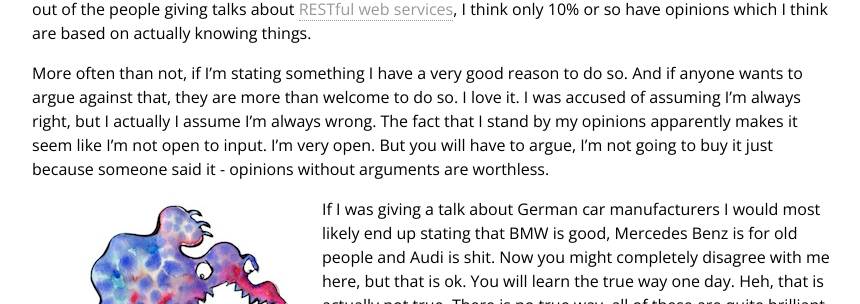
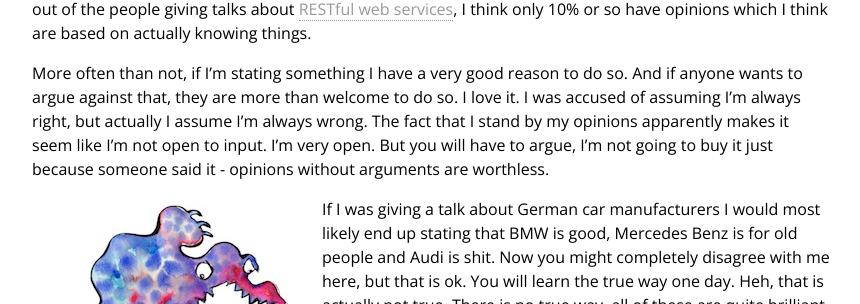
Before and after one commit to juokaz/juokaz.com, a Jekyll site: the page built from _posts/2013-01-29-i-have-a-wrong-opinion.markdown, in a window 1280 px wide and 900 px high, scrolled down 661 px. Shown: the part 198-502 px from the top of the window, without its empty margins (208-1068 px from the left). Built offline with Jekyll 4.4.1, drawn with Linux system fonts in a browser that asks for light colours; comment, search, counter and statistics services are not loaded.

Commit message:
Fixed a spelling mistake

```diff
--- a/_posts/2013-01-29-i-have-a-wrong-opinion.markdown
+++ b/_posts/2013-01-29-i-have-a-wrong-opinion.markdown
@@ -17,7 +17,7 @@ It doesn't matter if it's a written article or a conference talk - I want to hea
 
 Obviously there is a risk of listening to someone who is convincing enough to sound trustworthy and then cause yourself some problems down the road. That happens. But if you can't separate right from wrong, I really hope you are not reading any newspapers. World is filled with misinformed and delusional people, but when one is presented with a variety of opinions he can see the correct way. For himself. For example out of the people giving talks about [RESTful web services](http://en.wikipedia.org/wiki/Representational_state_transfer), I think only 10% or so have opinions which I think are based on actually knowing things.
 
-More often than not, if I'm stating something I have a very good reason to do so. And if anyone wants to argue against that, they are more than welcome to do so. I love it. I was accused of assuming I'm always right, but I actually I assume I'm always wrong. The fact that I stand by my opinions apparently makes it seem like I'm not open to input. I'm very open. But you will have to argue, I'm not going to buy it just because someone said it - opinions without arguments are worthless.
+More often than not, if I'm stating something I have a very good reason to do so. And if anyone wants to argue against that, they are more than welcome to do so. I love it. I was accused of assuming I'm always right, but actually I assume I'm always wrong. The fact that I stand by my opinions apparently makes it seem like I'm not open to input. I'm very open. But you will have to argue, I'm not going to buy it just because someone said it - opinions without arguments are worthless.
 
 <img src="/blog/images/speaking-fear-people.jpg" alt="" class="left" />
 
```
